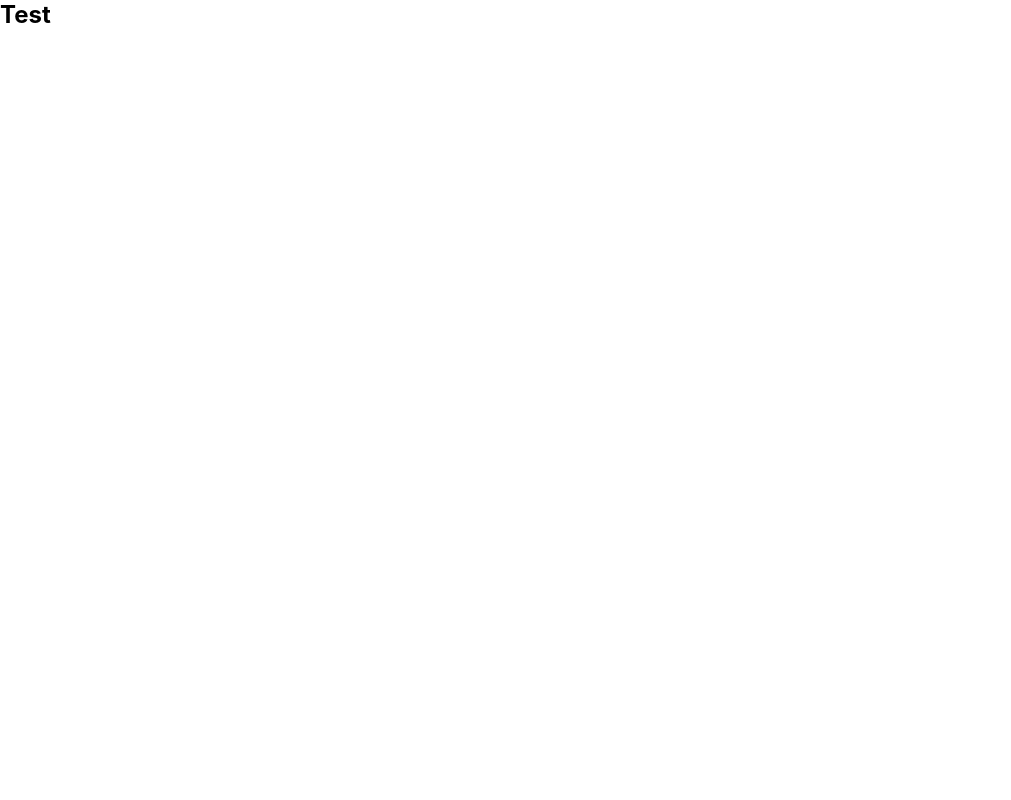
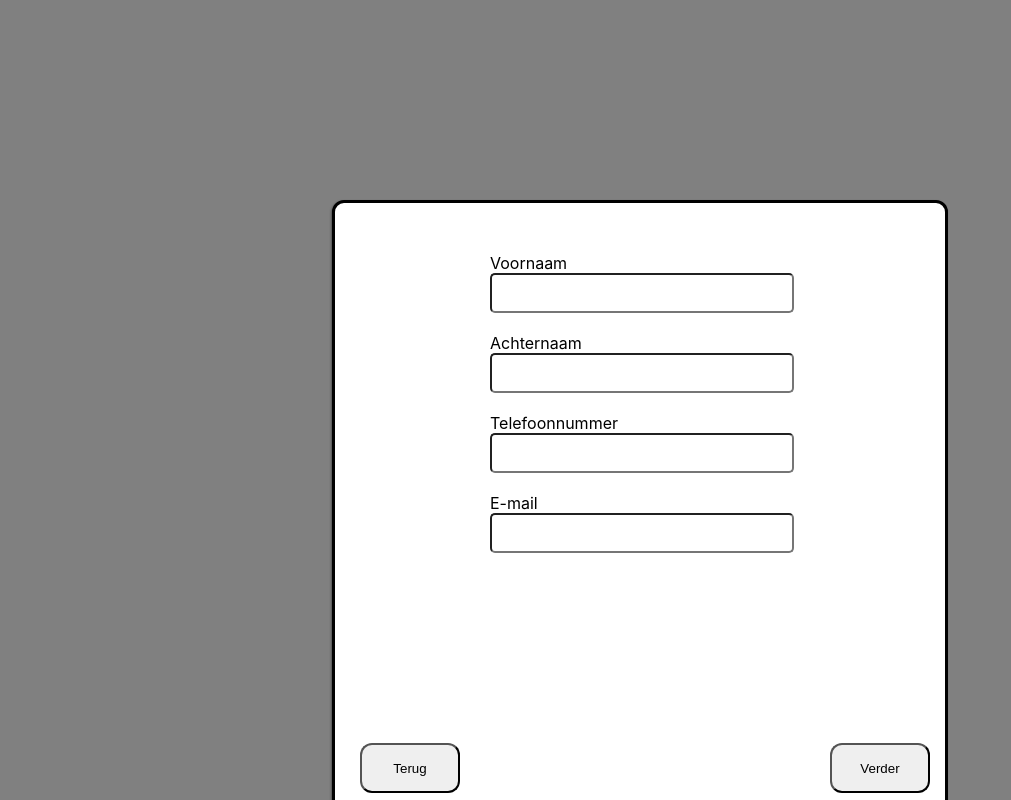
Before and after one commit to Eclismic/knipjethuis, a React (Create React App) app in the folder client/: page /subscription-customer in a window 1280 px wide. Shown: the whole page, without its empty margins (0-1011 px from the left). Built offline with nearby package versions, Linux system fonts and the light colour scheme.

Commit message:
input form

```diff
--- a/client/src/Components/CSS/UseFormSubscriptionCustomer.css
+++ b/client/src/Components/CSS/UseFormSubscriptionCustomer.css
@@ -7,8 +7,8 @@
 }
 
 .subscr-customer-container{
-    width: 800px;
-    height: 800px;
+    width: 600px;
+    height: 600px;
     background-color: white;
     margin: 0 auto;
     margin-top: 200px;
@@ -20,6 +20,25 @@
       -moz-box-shadow: -1px 1px 3px -1px rgba(0,0,0,0.75);
       box-shadow: -1px 1px 3px -1px rgba(0,0,0,0.75);
   position: relative;
+}
+
+.subscr-customer-inputform{
+  width: 300px;
+  display: block;
+  margin: 0 auto;
+  position: absolute;
+  left: 0;
+  right: 0;
+  top: 50px;
+}
+
+.input-field{
+  width: 100%;
+  padding-top: 10px;
+  padding-bottom: 10px;
+  border-radius: 5px;
+  font-size: 14px;
+  margin-bottom: 20px;
 }
 
 .subscr-customer-footer{
--- a/client/src/Components/FormUserDetails.js
+++ b/client/src/Components/FormUserDetails.js
@@ -3,16 +3,23 @@ import './CSS/UseFormSubscriptionCustomer.css'
 
 const FormUserDetails = ({NextStep}) => {
 
-    const Continue = () => {
-    }
-
     return (
         <div>
             <div className="subscr-customer">
                 <div className="subscr-customer-container">
+                    <div className="subscr-customer-inputform">
+                        <label>Voornaam</label>
+                        <input className="input-field" type="text" name="naam"/>
+                        <label>Achternaam</label>
+                        <input className="input-field" type="text" name="naam"/>
+                        <label>Telefoonnummer</label>
+                        <input className="input-field" type="text" name="naam"/>
+                        <label>E-mail</label>
+                        <input className="input-field" type="text" name="naam"/>
+                    </div>
                     <div className="subscr-customer-footer">
                         <button id="next-back-btn">Terug</button>
-                        <button id="next-back-btn" onClick={NextStep()}>Verder</button>
+                        <button id="next-back-btn" onClick={NextStep}>Verder</button>
                     </div>
                 </div>
             </div>
--- a/client/src/Components/UserFormSubscriptionCustomer.js
+++ b/client/src/Components/UserFormSubscriptionCustomer.js
@@ -9,6 +9,7 @@ const UserFormSubscriptionCustomer = () => {
 
     switch(step){
         case 1:
+            console.log("test case 1");
             return(
                 <FormUserDetails
                 NextStep={() => setStep(2)}
@@ -16,6 +17,8 @@ const UserFormSubscriptionCustomer = () => {
             )
 
         case 2:
+            console.log("test case 2");
+
             return(
                 <h2>Test</h2>
             )
```
